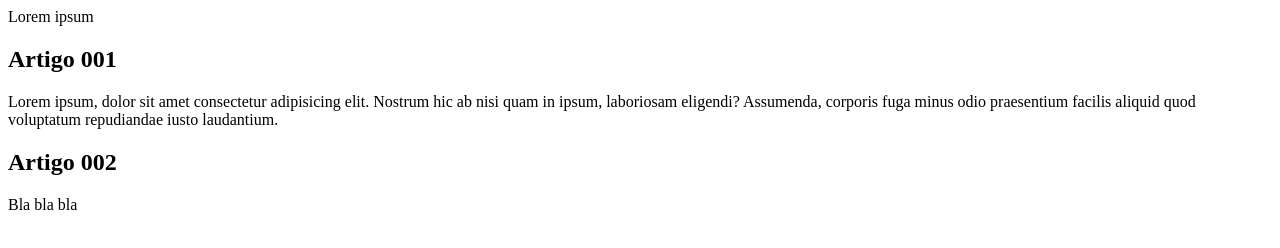
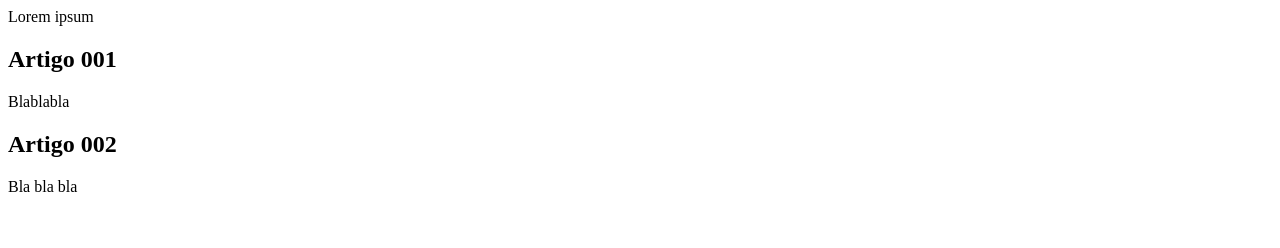
Before and after one commit to guigaddini/guigaddini-site, a plain HTML site: page index.html in a window 1280 px wide. Drawn offline with Linux system fonts and the light colour scheme.

Commit message:
Atualizei o texto

```diff
--- a/index.html
+++ b/index.html
@@ -11,7 +11,7 @@
         <header>Lorem ipsum</header>
         <article>
             <h2>Artigo 001</h2>
-            <p>Lorem ipsum, dolor sit amet consectetur adipisicing elit. Nostrum hic ab nisi quam in ipsum, laboriosam eligendi? Assumenda, corporis fuga minus odio praesentium facilis aliquid quod voluptatum repudiandae iusto laudantium.</p>
+            <p>Blablabla</p>
         </article>
         <article>
             <h2>Artigo 002 </h2>
```
